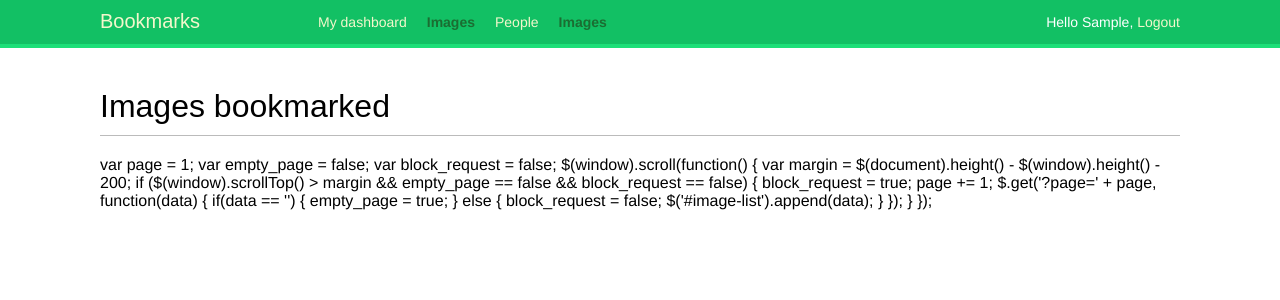
After one commit to khouri10/djgex-bookmarks, a Django app: page /images/ in a window 1280 px wide. The commit adds this page. Shown: the top 300 px of the page. Run offline with Django 3.2, Linux system fonts and the light colour scheme; the visitor is signed in with stand-in values (Sample User, id 1); data that the repository does not hold is empty; some libraries are stand-ins or nearby versions; some web fonts are replaced.

Commit message:
with error: add ajax pagination to images

```diff
--- a/account/templates/base.html
+++ b/account/templates/base.html
@@ -15,11 +15,17 @@
 					<li {% if section == "dashboard" %}class="selected"{% endif %}>
 						<a href="{% url "dashboard" %}">My dashboard</a>
 					</li>
+
 					<li {% if section == "images" %}class="selected"{% endif %}>
 						<a href="#">Images</a>
 					</li>
+
 					<li {% if section == "people" %}class="selected"{% endif %}>
 						<a href="#">People</a>
+					</li>
+
+					<li {% if section == "images" %}class="selected"{% endif %}>
+						<a href="{% url "images:list" %}">Images</a>
 					</li>
 				</ul>
 			{% endif %}
--- /dev/null
+++ b/images/templates/images/image/list.html
@@ -0,0 +1,11 @@
+{% extends "base.html" %}
+
+{% block title %}Images bookmarked{% endblock %}
+
+{% block content %}
+	<h1>Images bookmarked</h1>
+
+	<div id="image-list">
+		{% include "images/image/list_ajax.html" %}
+	</div>
+{% endblock %}
--- /dev/null
+++ b/images/templates/images/image/list_ajax.html
@@ -0,0 +1,44 @@
+{% load thumbnail %}
+
+{% for image in images %}
+	<div class="image">
+		<a href="{{ image.get_absolute_url }}">
+			{% thumbnail image.image "300x300" crop="100%" as im %}
+				<a href="{{ image.get_absolute_url }}">
+					<img src="{{ im.url }}">
+				</a>
+			{% endthumbnail %}
+		</a>
+
+		<div class="info">
+			<a href="{{ image.get_absolute_url }}" class="title">
+				{{ image.title }}
+			</a>
+		</div>
+	</div>
+{% endfor %}
+
+{% block domready %}
+	var page = 1;
+	var empty_page = false;
+	var block_request = false;
+
+	$(window).scroll(function() {
+		var margin = $(document).height() - $(window).height() - 200;
+		if ($(window).scrollTop() > margin && empty_page == false &&
+			block_request == false)
+		{
+			block_request = true;
+			page += 1;
+			$.get('?page=' + page, function(data) {
+				if(data == '') {
+					empty_page = true;
+				}
+				else {
+					block_request = false;
+					$('#image-list').append(data);
+				}
+			});
+		}
+	});
+{% endblock %}
--- a/images/urls.py
+++ b/images/urls.py
@@ -5,4 +5,5 @@ urlpatterns = [
     url(r'^create/$', views.image_create, name='create'),
     url(r'^detail/(?P<id>\d+)/(?P<slug>[-\w]+)/$', views.image_detail, name='detail'),
     url(r'^like/$', views.image_like, name='like'),
+    url(r'^$', views.image_list, name='list'),
 ]
--- a/images/views.py
+++ b/images/views.py
@@ -2,8 +2,9 @@ from django.shortcuts import render, redirect
 from django.contrib.auth.decorators import login_required
 from django.contrib import messages
 from django.shortcuts import get_object_or_404
-from django.http import JsonResponse
+from django.http import JsonResponse, HttpResponse
 from django.views.decorators.http import require_POST
+from django.core.paginator import Paginator, EmptyPage, PageNotAnInteger
 from .forms import ImageCreateForm
 from .models import Image
 from common.decorators import ajax_required
@@ -55,3 +56,26 @@ def image_like(request):
 		except:
 			pass
 	return JsonResponse({'status':'ko'})
+
+@login_required
+def image_list(request):
+	images = Image.objects.all()
+	paginator = Paginator(images, 8)
+	page = request.GET.get('page')
+	try:
+		images = paginator.page(page)
+	except PageNotAnInteger:
+		# If page is not an integer deliver the first page
+		images = paginator.page(1)
+	except EmptyPage:
+		if request.is_ajax():
+			# If the request is AJAX and the page is out of range
+			# return an empty page
+			return HttpResponse('')
+		# If page is out of range deliver last page of results
+		images = paginator.page(paginator.num_pages)
+	if request.is_ajax():
+		return render(request, 'images/image/list_ajax.html', {
+			'section': 'images', 'images': images})
+	return render(request, 'images/image/list.html', {
+		'section': 'images', 'images': images})
```
